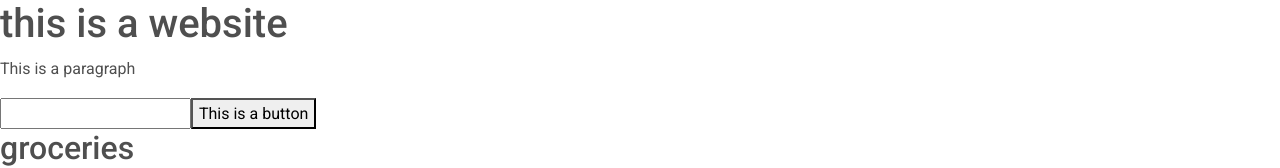
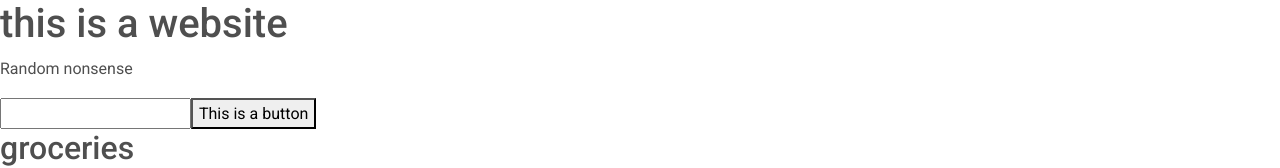
Before and after one commit to SkyMazter/SYEP-24-StoryMap, a React (Vite) app in the folder SYEP-24-StoryMap/: page / in a window 1280 px wide. Shown: the top 168 px of the page. Built offline with nearby package versions, Linux system fonts and the light colour scheme.

Commit message:
testing changes

```diff
--- a/SYEP-24-StoryMap/src/App.jsx
+++ b/SYEP-24-StoryMap/src/App.jsx
@@ -6,7 +6,7 @@ function App() {
       <div>
         <h1>this is a website
         </h1>
-        <p> This is a paragraph </p>
+        <p> Random nonsense </p>
         <input></input>
         <button>This is a button</button>
         <h2>groceries</h2>
```
